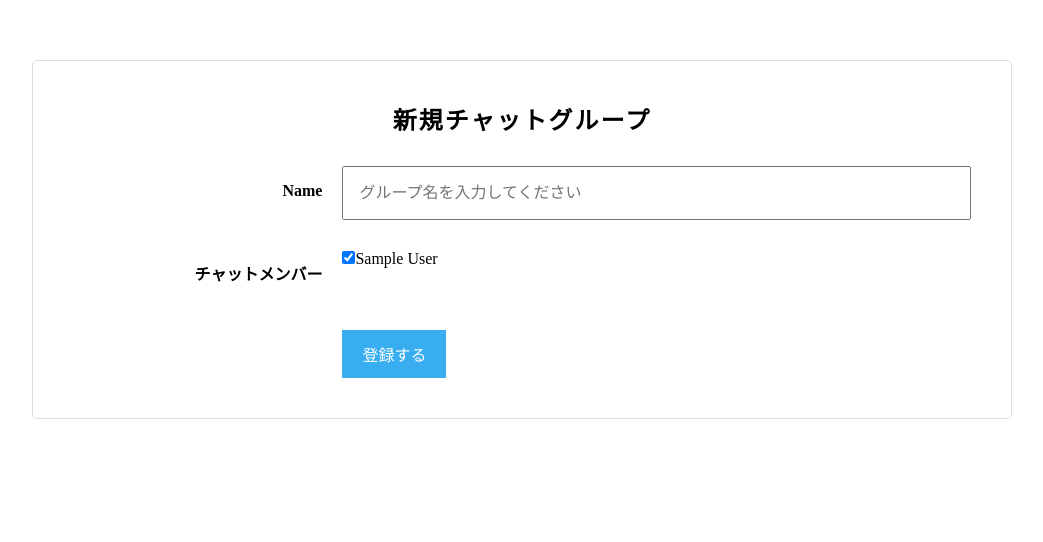
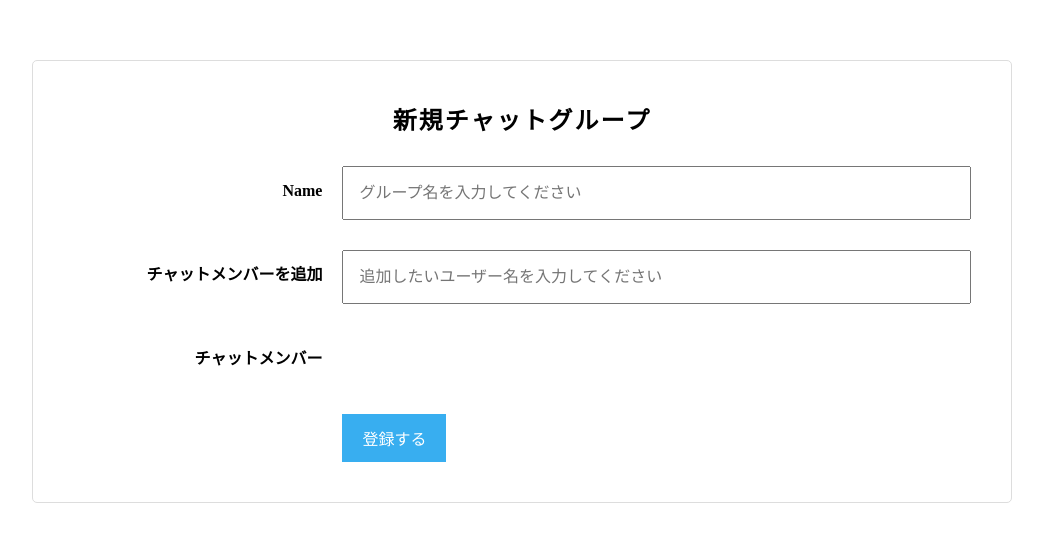
Before and after one commit to EL93019205/chat-space, a Rails app: page /groups/new in a window 1280 px wide. Shown: the top 542 px of the page, without its empty margins (118-1161 px from the left). Run offline with Rails 7, Linux system fonts and the light colour scheme; the visitor is signed in with stand-in values (Sample User, id 1); style sheets or scripts are compiled from the project's sources; some libraries are stand-ins or nearby versions.

Commit message:
グループ作成フォームの改良
# What
チェックボックスでユーザーを指定する方式から、インクリメンタルで指定するための入力フォームに変更しました。

# Why
インクリメンタルサーチで探せることで、ユーザビリティが向上するからです。

```diff
--- a/app/views/groups/_form.html.haml
+++ b/app/views/groups/_form.html.haml
@@ -10,15 +10,20 @@
       = f.label :name, class: 'chat-group-form__label'
     .chat-group-form__field--right
       = f.text_field :name, class: 'chat__group_name chat-group-form__input', placeholder: 'グループ名を入力してください'
-  .chat-group-form__field.clearfix
-    / この部分はインクリメンタルサーチ（ユーザー追加の非同期化のときに使用します
+  .chat-group-form__field
+    .chat-group-form__field--left
+      %label.chat-group-form__label{for: "char_group_チャットメンバーを追加"} チャットメンバーを追加
+    .chat-group-form__field--right
+      .chat-group-form__search.clearfix
+        %input#user-search-field.chat-group-form__input{placeholder: "追加したいユーザー名を入力してください", type: "text"}/
+      #user-search-result
+
   .chat-group-form__field.clearfix
     .chat-group-form__field--left
-      %label.chat-group-form__label{:for => "chat_group_チャットメンバー"} チャットメンバー
+      %label.chat-group-form__label{for: "chat_group_チャットメンバー"} チャットメンバー
     .chat-group-form__field--right
-      / グループ作成機能の追加時はここにcollection_check_boxesの記述を入れてください
-      = f.collection_check_boxes :user_ids, User.all, :id, :name
-      / この部分はインクリメンタルサーチ（ユーザー追加の非同期化のときに使用します
+      #chat-group-users.js-add-user
+
   .chat-group-form__field.clearfix
     .chat-group-form__field--left
     .chat-group-form__field--right
```
